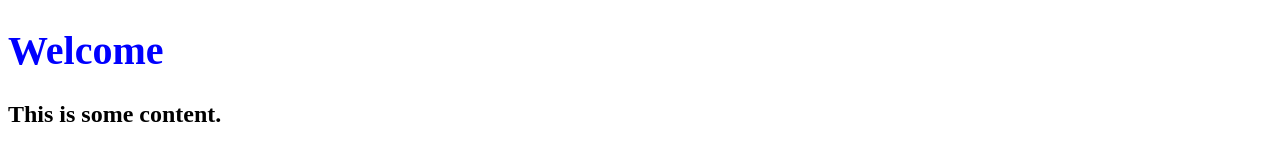
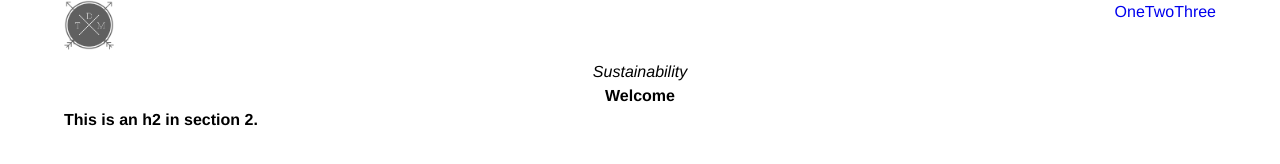
Before and after one commit to trevormcgrath/LESS-Landing-Page, a plain HTML site: page index.html in a window 1280 px wide. Drawn offline with nearby package versions, Linux system fonts and the light colour scheme.

Commit message:
Began adding HTML structure and their styles for the nav and header.

```diff
--- a/index.html
+++ b/index.html
@@ -1,5 +1,5 @@
 <!doctype html>
-<html>
+<html lang="en">
     <head>
         <meta charset="utf-8">
         <meta name="description" content="A 'Lorem Ipsum' landing page site to practice modern CSS and responsive design.">
@@ -15,11 +15,42 @@
     </head>
     <body>
 
-        <h1>Welcome</h1>
+        <div id="masterContainer">
 
-        <h2>This is some content.</h2>
+            <header>
+
+                <nav>
+                    <a href="#">
+                        <img src="content/my-logo-inverse.png" alt="Default Logo">
+                    </a>
+
+                    <ul id="rightNav">
+                        <a href="#"><li>One</li></a>
+                        <a href="#"><li>Two</li></a>
+                        <a href="#"><li>Three</li></a>
+                    </ul>
+
+                </nav>
+                <div class="clear"></div>
 
 
+                <div class="section-one">
+                    <p>Sustainability</p>
+                    <h1>Welcome</h1>
+                </div>
+
+
+            </header>
+
+
+            <div class="section-two">
+
+                <h2>This is an h2 in section 2.</h2>
+
+            </div>
+
+
+        </div>
         <script src="library/js/LandingPageScripts.min.js"></script> <!-- JavaScript for this page -->
         <script src="http://localhost:35729/livereload.js"></script> <!-- included for the gruntjs livereload -->
     </body>
--- a/library/css/LandingPageStyles.min.css
+++ b/library/css/LandingPageStyles.min.css
@@ -1 +1 @@
-nav .navLeft{width:100px}nav .navRight{padding:0;margin:0}nav .navRight li{list-style:none;float:left;font-size:16px}.firstSection .pageTitle{font-style:italic;font-size:20px}.firstSection h1{font-size:45px}h1{color:blue;font-size:40px}
+html,body{border:0;font-family:"Helvetica-Neue","Helvetica",Arial,sans-serif;line-height:1.5;margin:0;padding:0}div,span,object,iframe,img,table,caption,thead,tbody,tfoot,tr,tr,td,article,aside,canvas,details,figure,hgroup,menu,nav,footer,header,section,summary,mark,audio,video{border:0;margin:0;padding:0}h1,h2,h3,h4,h5,h6,p,blockquote,pre,a,abbr,address,cit,code,del,dfn,em,ins,q,samp,small,strong,sub,sup,b,i,hr,dl,dt,dd,ol,ul,li,fieldset,legend,label{border:0;font-size:100%;vertical-align:baseline;margin:0;padding:0}article,aside,canvas,figure,figure img,figcaption,hgroup,footer,header,nav,section,audio,video{display:block}table{border-collapse:separate;border-spacing:0}table caption,table th,table td{text-align:left;vertical-align:middle}a img{border:0}:focus{outline:0}body{font-family:'Helvetica Neue',Helvetica,Arial,sans-serif;padding:0;margin:0}#masterContainer{padding:0 5% 0 5%}.clear{clear:both}header nav{height:60px}header nav img{max-width:50px}header nav #rightNav{float:right}header nav #rightNav li{list-style:none;float:left}header .section-one{text-align:center}header .section-one p{font-style:italic}
--- a/library/css/main.less
+++ b/library/css/main.less
@@ -1,6 +1,55 @@
+/**** LESS Variable Imports ****/
 @import "variables.less";
+/**** LESS Reset to remove all browser default styling ****/
+@import "reset.less";
+
+body{
+	font-family: @font-family;
+	padding:0px;
+	margin:0px;
+}
+
+#masterContainer{
+	padding:0 5% 0 5%;
+}
+
+.clear{clear:both;}
+
+header{
+
+	nav{
+
+		height:60px;
+
+		img{
+			max-width: 50px;
+		}
+
+		#rightNav{
+			float: right;
+		}
+
+		#rightNav li {
+			list-style:none;
+			float: left;
+		}
+	}
+
+	.section-one{
+
+		text-align: @cent;
+
+		p{
+			font-style: @i;
+		}
+
+	}
+
+}
 
 
+
+/*
 nav{
 
 	.navLeft{
@@ -36,4 +85,4 @@ nav{
 h1{
 	color: blue;
 	font-size: 40px;
-}
+}*/
--- /dev/null
+++ b/library/css/reset.less
@@ -0,0 +1,60 @@
+/**
+ * Global Reset of all HTML Elements
+ *
+ * Resetting all of our HTML Elements ensures a smoother
+ * visual transition between browsers. If you don't believe me,
+ * try temporarily commenting out this block of code, then go
+ * and look at Mozilla versus Safari, both good browsers with
+ * a good implementation of CSS. The thing is, all browser CSS
+ * defaults are different and at the end of the day if visual
+ * consistency is what we're shooting for, then we need to
+ * make sure we're resetting all spacing elements.
+ *
+ */
+html, body {
+	border: 0;
+	font-family: "Helvetica-Neue", "Helvetica", Arial, sans-serif;
+	line-height: 1.5;
+	margin: 0;
+	padding: 0;
+}
+
+div, span, object, iframe, img, table, caption, thead, tbody,
+tfoot, tr, tr, td, article, aside, canvas, details, figure, hgroup, menu,
+nav, footer, header, section, summary, mark, audio, video {
+  border: 0;
+  margin: 0;
+  padding: 0;
+}
+
+h1, h2, h3, h4, h5, h6, p, blockquote, pre, a, abbr, address, cit, code,
+del, dfn, em, ins, q, samp, small, strong, sub, sup, b, i, hr, dl, dt, dd,
+ol, ul, li, fieldset, legend, label {
+  border: 0;
+  font-size: 100%;
+  vertical-align: baseline;
+  margin: 0;
+  padding: 0;
+}
+
+article, aside, canvas, figure, figure img, figcaption, hgroup,
+footer, header, nav, section, audio, video {
+	display: block;
+}
+
+table {
+  border-collapse: separate;
+  border-spacing: 0;
+  caption, th, td {
+    text-align: left;
+    vertical-align: middle;
+  }
+}
+
+a img {
+  border: 0;
+}
+
+:focus {
+  outline: 0;
+}
--- a/library/css/variables.less
+++ b/library/css/variables.less
@@ -1 +1,3 @@
+@font-family: 'Helvetica Neue', Helvetica, Arial, sans-serif;
 @i: italic;
+@cent: center;
```
Also changed, not shown: content/my-logo-inverse.png (added), 2 other files.
